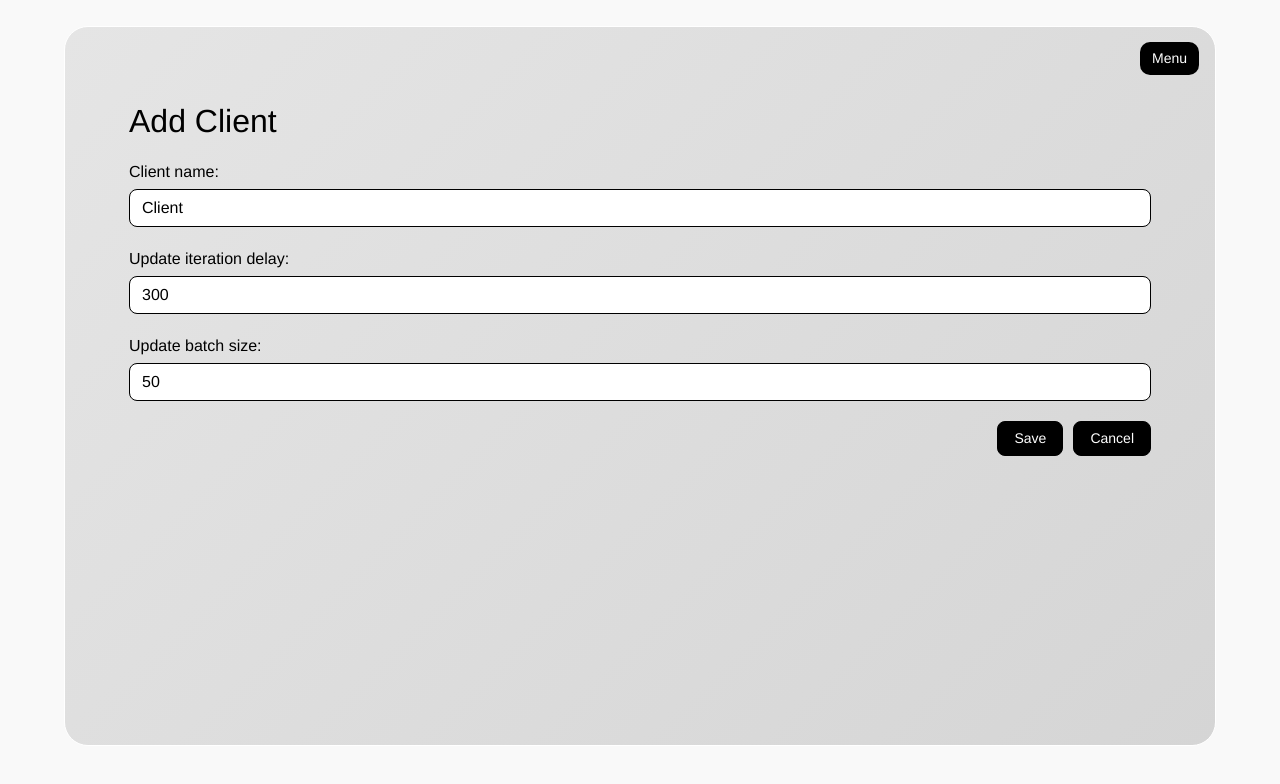
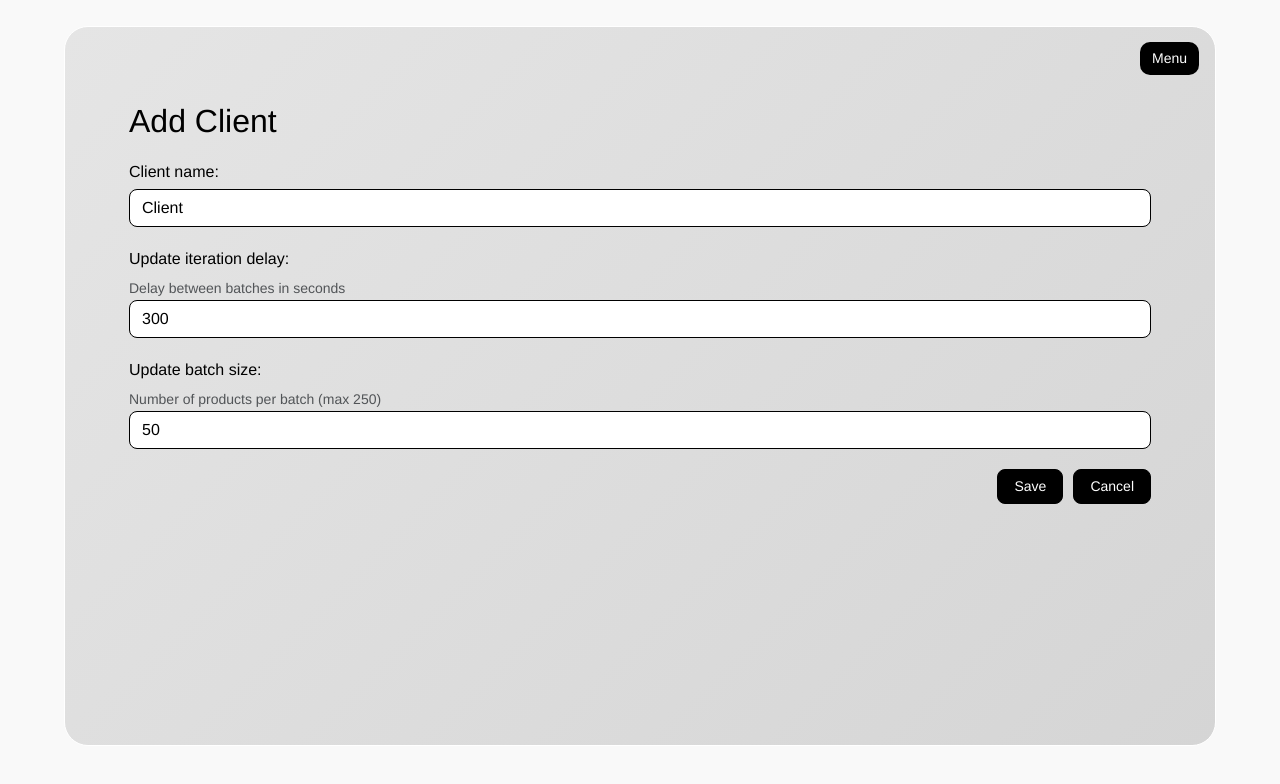
Before and after one commit to bit-casper/shop-feeder, a Django app: page /clients/add/ in a window 1280 px wide. Shown: the top 784 px of the page. Run offline with Django 4.2, Linux system fonts and the light colour scheme; the visitor is signed in with stand-in values (Sample User, id 1); parts of the project's set-up code (start-up, migrations or seed data) failed here and were passed over.

Commit message:
Update client_form.html

```diff
--- a/webshop_manager/templates/shops/client_form.html
+++ b/webshop_manager/templates/shops/client_form.html
@@ -13,6 +13,7 @@
 
         <div class="form-group">
             {{ form.update_iteration_delay.label_tag }}
+            <small class="form-text text-muted">Delay between batches in seconds</small>
             <input type="number" class="form-control" id="id_update_iteration_delay" name="update_iteration_delay" value="{{ form.update_iteration_delay.value|default_if_none:'' }}" min="1" required>
             {% if form.update_iteration_delay.errors %}
                 <div class="invalid-feedback">{{ form.update_iteration_delay.errors|first }}</div>
@@ -21,6 +22,7 @@
 
         <div class="form-group">
             {{ form.update_batch_size.label_tag }}
+            <small class="form-text text-muted">Number of products per batch (max 250)</small>
             <input type="number" class="form-control" id="id_update_batch_size" name="update_batch_size" value="{{ form.update_batch_size.value|default_if_none:'' }}" min="1" max="250" required>
             {% if form.update_batch_size.errors %}
                 <div class="invalid-feedback">{{ form.update_batch_size.errors|first }}</div>
```
